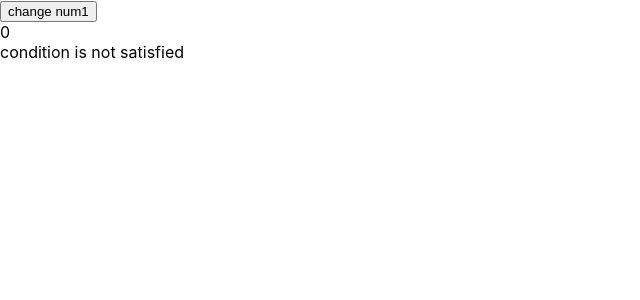
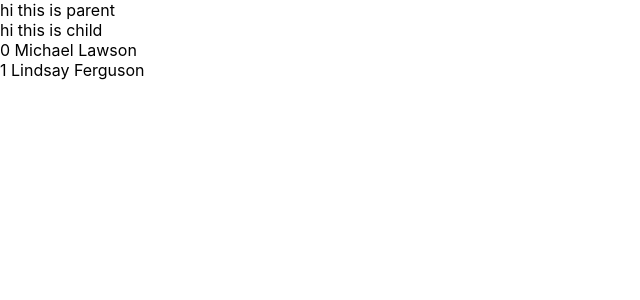
Before and after one commit to gautamakash91/batch17-react, a React (Create React App) app: page / in a window 1280 px wide. Shown: the top 300 px of the page, without its empty margins (0-640 px from the left). Built offline with nearby package versions, Linux system fonts and the light colour scheme.

Commit message:
recap session

```diff
--- a/src/index.js
+++ b/src/index.js
@@ -1,19 +1,21 @@
 import React from 'react';
 import ReactDOM from 'react-dom/client';
 import './index.css';
-import Parent from './components/parent';
+import Parent from './newcomp/parent';
 import reportWebVitals from './reportWebVitals';
-import NumCheck from './components/typecheck';
-import Login from './components/login';
+
 
 const root = ReactDOM.createRoot(document.getElementById('root'));
 root.render(
   <React.StrictMode>
-    <NumCheck />
+    <Parent />
   </React.StrictMode>
 );
 
-// If you want to start measuring performance in your app, pass a function
-// to log results (for example: reportWebVitals(console.log))
-// or send to an analytics endpoint. Learn more: https://bit.ly/CRA-vitals
 reportWebVitals();
+
+//1. state variables and props
+//2. onChange and onClick
+//3. map function
+//4. conditional rendering
+//5. object destructuring
--- /dev/null
+++ b/src/newcomp/child.js
@@ -0,0 +1,21 @@
+//object destructuring
+export default function Child(props) {
+  console.log(props);
+
+  const handleClick = () => {
+    props.n2(20);
+  }
+
+  const showLayout = (obj, index) => {
+    return (
+      <div>{index} {obj.first_name} {obj.last_name}</div>
+    )
+  }
+
+  return (
+    <div>
+      hi this is child
+      {props.n.map(showLayout)}
+    </div>
+  )
+}
--- /dev/null
+++ b/src/newcomp/parent.js
@@ -0,0 +1,27 @@
+import { useState } from "react";
+import Child from "./child";
+
+export default function Parent() {
+  const [num1, setNum1] = useState([
+    {
+      "id": 7,
+      "email": "michael.lawson@reqres.in",
+      "first_name": "Michael",
+      "last_name": "Lawson",
+      "avatar": "https://reqres.in/img/faces/7-image.jpg"
+    },
+    {
+      "id": 8,
+      "email": "lindsay.ferguson@reqres.in",
+      "first_name": "Lindsay",
+      "last_name": "Ferguson",
+      "avatar": "https://reqres.in/img/faces/8-image.jpg"
+    }
+  ]);
+  return (
+    <div>
+      hi this is parent
+      <Child n={num1} n2={setNum1} />
+    </div>
+  )
+}
```
